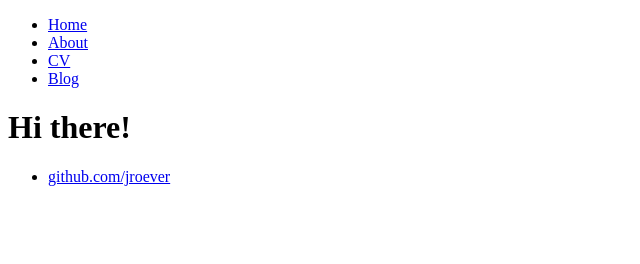
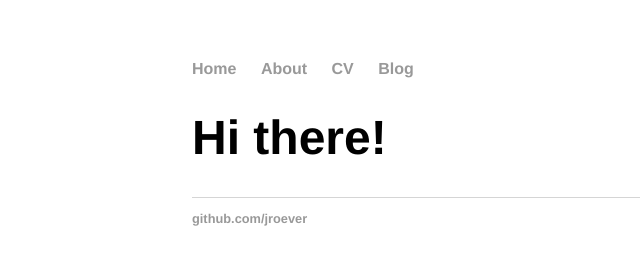
Before and after one commit to jroever/jroever.github.io, a plain HTML site: page index.html in a window 1280 px wide. Shown: the whole page, without its empty margins (0-640 px from the left). Drawn offline with Linux system fonts and the light colour scheme; files that its build step writes are made by us from their sources.

Commit message:
Update main.css

```diff
--- a/main.css
+++ b/main.css
@@ -1,28 +1,43 @@
-<!DOCTYPE html>
-<html>
-	<head>
-		<title>Jens Roever, Tinker & Natural Philopsopher,  </title>
-		<!-- link to main stylesheet -->
-		<link rel="stylesheet" type="text/css" href="/css/main.css">
-	</head>
-	<body>
-		<nav>
-    		<ul>
-        		<li><a href="/">Home</a></li>
-	        	<li><a href="/about">About</a></li>
-        		<li><a href="/cv">CV</a></li>
-        		<li><a href="/blog">Blog</a></li>
-    		</ul>
-		</nav>
-		<div class="container">
-    		<div class="blurb">
-        		<h1>Hi there!</h1>
-    		</div><!-- /.blurb -->
-		</div><!-- /.container -->
-		<footer>
-    		<ul>
-        		<li><a href="https://github.com/jroever">github.com/jroever</a></li>
-			</ul>
-		</footer>
-	</body>
-</html>
+body {
+    margin: 60px auto;
+    width: 70%;
+}
+nav ul, footer ul {
+    font-family:'Helvetica', 'Arial', 'Sans-Serif';
+    padding: 0px;
+    list-style: none;
+    font-weight: bold;
+}
+nav ul li, footer ul li {
+    display: inline;
+    margin-right: 20px;
+}
+a {
+    text-decoration: none;
+    color: #999;
+}
+a:hover {
+    text-decoration: underline;
+}
+h1 {
+    font-size: 3em;
+    font-family:'Helvetica', 'Arial', 'Sans-Serif';
+}
+p {
+    font-size: 1.5em;
+    line-height: 1.4em;
+    color: #333;
+}
+footer {
+    border-top: 1px solid #d5d5d5;
+    font-size: .8em;
+}
+
+ul.posts {
+    margin: 20px auto 40px;
+    font-size: 1.5em;
+}
+
+ul.posts li {
+    list-style: none;
+}
```
